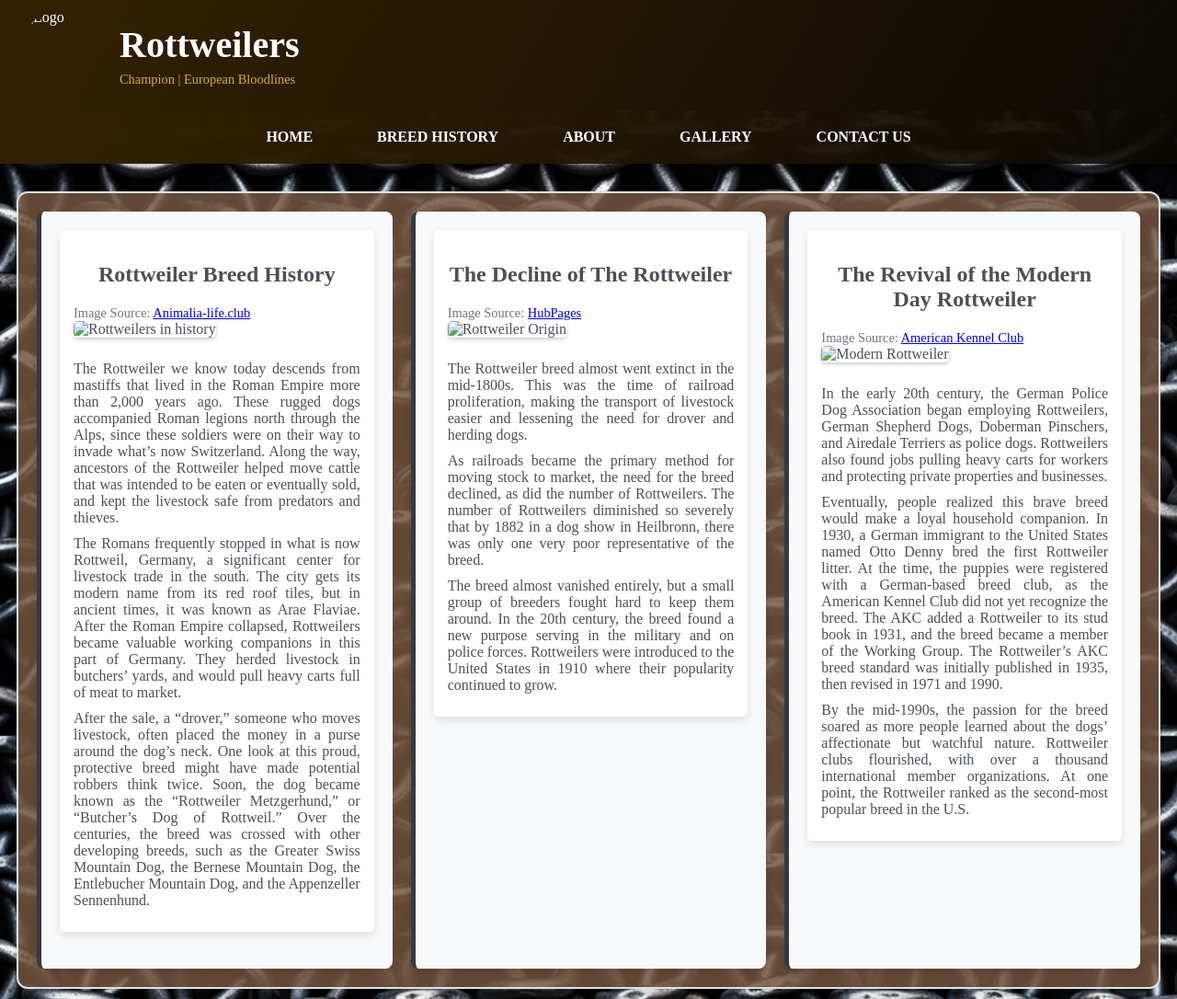
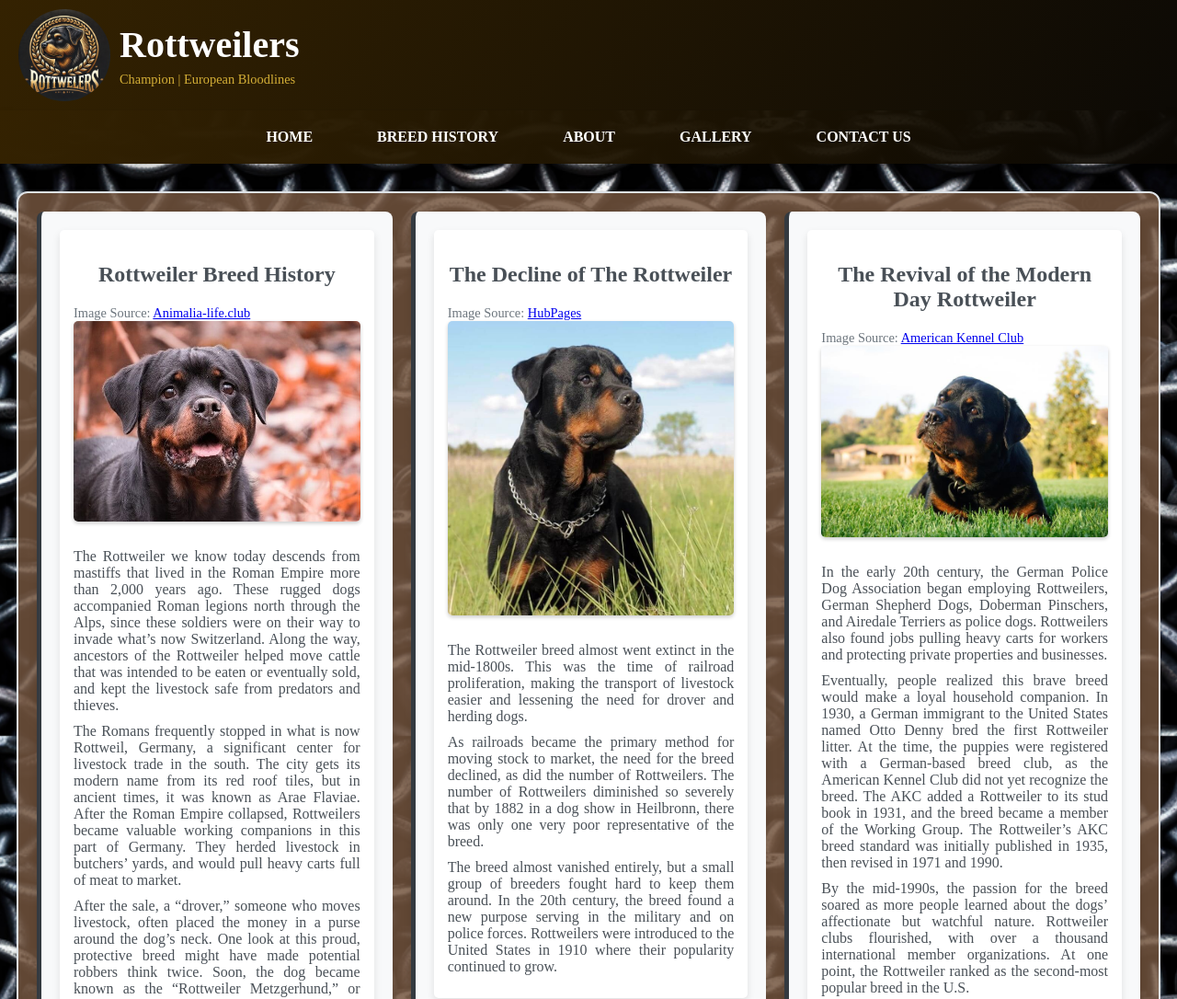
Before and after one commit to AmeliaMD2310/AmeliaMD2310.github.io, a plain HTML site: page History.html in a window 1280 px wide. Shown: the top 1086 px of the page at 92% size. Drawn offline with Linux system fonts and the light colour scheme; files whose address does not match are found by name.

Commit message:
Update History.html

```diff
--- a/History.html
+++ b/History.html
@@ -17,7 +17,7 @@
 <body>
     <header class="banner">
         <div class="logo">
-            <img src="Images/Logo.png" alt="Logo">
+            <img src="Logo.png" alt="Logo">
             <div class="text">
                 <h1>Rottweilers</h1>
                 <p>Champion | European Bloodlines</p>
@@ -41,7 +41,7 @@
             <div class="history-block">
                 <h1>Rottweiler Breed History</h1>
                 <figcaption>Image Source: <a href="https://animalia-life.club/qa/pictures/why-do-rottweilers-growl" target="_blank">Animalia-life.club</a></figcaption>
-                <img src="Images/Rottweiler2.jpg" alt="Rottweilers in history">
+                <img src="Rottweiler2.jpg" alt="Rottweilers in history">
 
                 </a>
                 <p>
@@ -59,7 +59,7 @@
             <div class="origin-block">
                 <h1>The Decline of The Rottweiler</h1>
                 <figcaption>Image Source: <a href="https://discover.hubpages.com/animals/rottweiler-guide" target="_blank">HubPages</a></figcaption>
-                <img src="Images/Rottweiler4.jpg" alt="Rottweiler Origin">
+                <img src="Rottweiler4.jpg" alt="Rottweiler Origin">
                 </a>
                 <p>
                     The Rottweiler breed almost went extinct in the mid-1800s. This was the time of railroad proliferation, making the transport of livestock easier and lessening the need for drover and herding dogs.
@@ -76,7 +76,7 @@
             <div class="modern-block">
                 <h1>The Revival of the Modern Day Rottweiler</h1>
                 <figcaption>Image Source: <a href="https://www.akc.org/expert-advice/lifestyle/fun-facts-rottweiler/" target="_blank">American Kennel Club</a></figcaption>
-                <img src="Images/Rottweiler7.jpg" alt="Modern Rottweiler">
+                <img src="Rottweiler7.jpg" alt="Modern Rottweiler">
                 </a>
                 <p>
                     In the early 20th century, the German Police Dog Association began employing Rottweilers, German Shepherd Dogs, Doberman Pinschers, and Airedale Terriers as police dogs. Rottweilers also found jobs pulling heavy carts for workers and protecting private properties and businesses.
```
